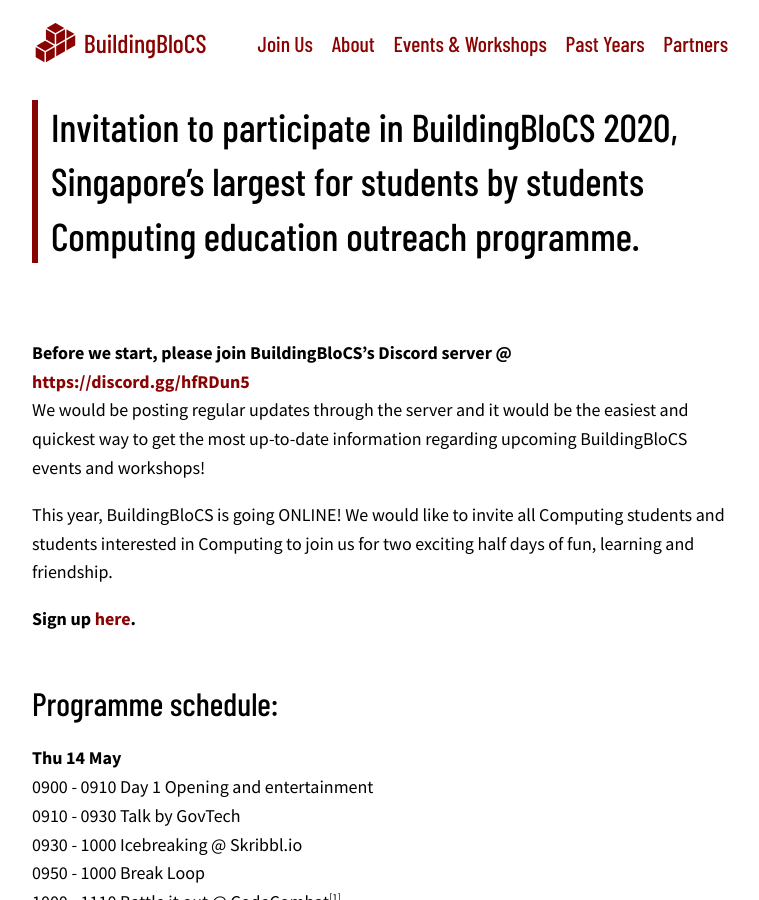
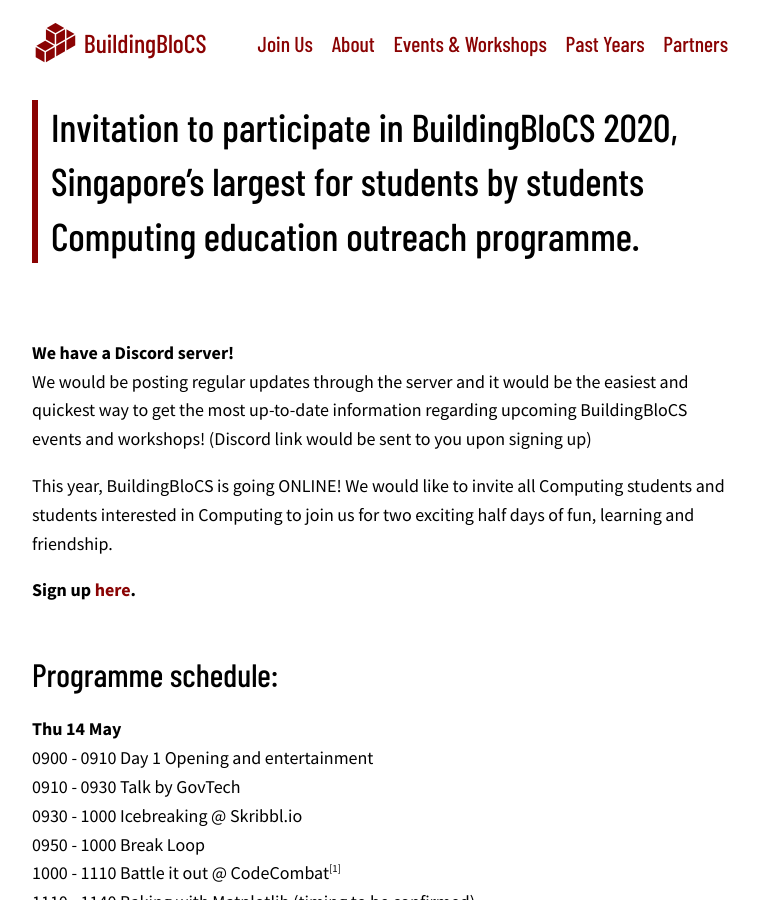
Before and after one commit to buildingblocs/2020, a Jekyll site: the page built from events-and-workshops/index.md, in a window 1280 px wide and 900 px high. Shown: the whole window, without its empty margins (260-1019 px from the left). Built offline with Jekyll 4.4.1, drawn with Linux system fonts in a browser that asks for light colours; some web fonts are replaced.

Commit message:
Update index.md

```diff
--- a/events-and-workshops/index.md
+++ b/events-and-workshops/index.md
@@ -6,8 +6,8 @@ published: true
 > ## Invitation to participate in BuildingBloCS 2020, Singapore's largest for students by students Computing education outreach programme.
 
 <br><br>
-**Before we start, please join BuildingBloCS’s Discord server @ [https://discord.gg/hfRDun5](https://discord.gg/hfRDun5)**
-We would be posting regular updates through the server and it would be the easiest and quickest way to get the most up-to-date information regarding upcoming BuildingBloCS events and workshops!
+**We have a Discord server!**
+We would be posting regular updates through the server and it would be the easiest and quickest way to get the most up-to-date information regarding upcoming BuildingBloCS events and workshops! (Discord link would be sent to you upon signing up)
 
 This year, BuildingBloCS is going ONLINE! We would like to invite all Computing students and students interested in Computing to join us for two exciting half days of fun, learning and friendship.
 
```
